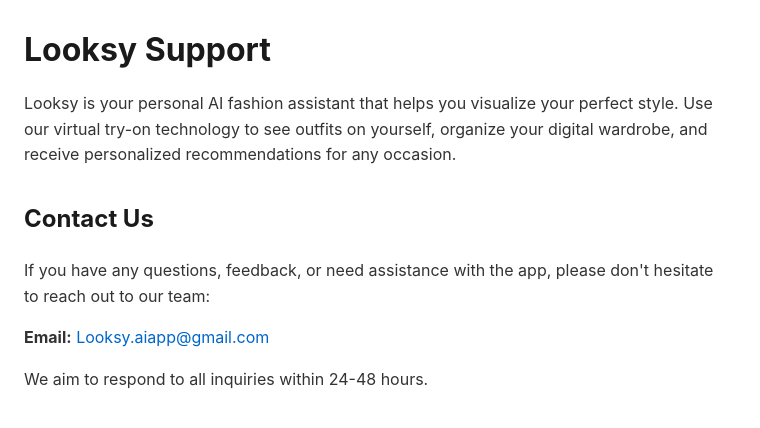
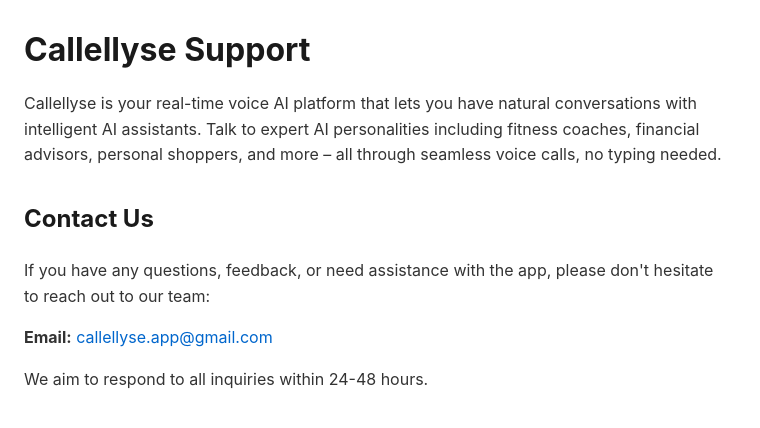
Before and after one commit to looksyaiapp-a11y/callellyse-support, a plain HTML site: page index.html in a window 1280 px wide. Shown: the whole page, without its empty margins (0-760 px from the left). Drawn offline with Linux system fonts and the light colour scheme.

Commit message:
Update index.html

```diff
--- a/index.html
+++ b/index.html
@@ -2,7 +2,7 @@
 <html>
 <head>
   <meta charset="utf-8">
-  <title>Looksy Support</title>
+  <title>Callellyse Support</title>
   <meta name="viewport" content="width=device-width, initial-scale=1">
   <style>
     body {
@@ -13,7 +13,7 @@
       color: #333;
     }
     h1 {
-      color: #1a1a1a; /* Changed from Christmas red to sleek black/dark gray */
+      color: #1a1a1a;
       margin-bottom: 16px;
     }
     h2 {
@@ -30,14 +30,13 @@
   </style>
 </head>
 <body>
-  <h1>Looksy Support</h1>
-
-  <p>Looksy is your personal AI fashion assistant that helps you visualize your perfect style. Use our virtual try-on technology to see outfits on yourself, organize your digital wardrobe, and receive personalized recommendations for any occasion.</p>
+  <h1>Callellyse Support</h1>
+  <p>Callellyse is your real-time voice AI platform that lets you have natural conversations with intelligent AI assistants. Talk to expert AI personalities including fitness coaches, financial advisors, personal shoppers, and more – all through seamless voice calls, no typing needed.</p>
 
   <h2>Contact Us</h2>
   <p>If you have any questions, feedback, or need assistance with the app, please don't hesitate to reach out to our team:</p>
 
-  <p><strong>Email:</strong> <a href="mailto:Looksy.aiapp@gmail.com">Looksy.aiapp@gmail.com</a></p>
+  <p><strong>Email:</strong> <a href="mailto:callellyse.app@gmail.com">callellyse.app@gmail.com</a></p>
 
   <p>We aim to respond to all inquiries within 24-48 hours.</p>
 </body>
```
